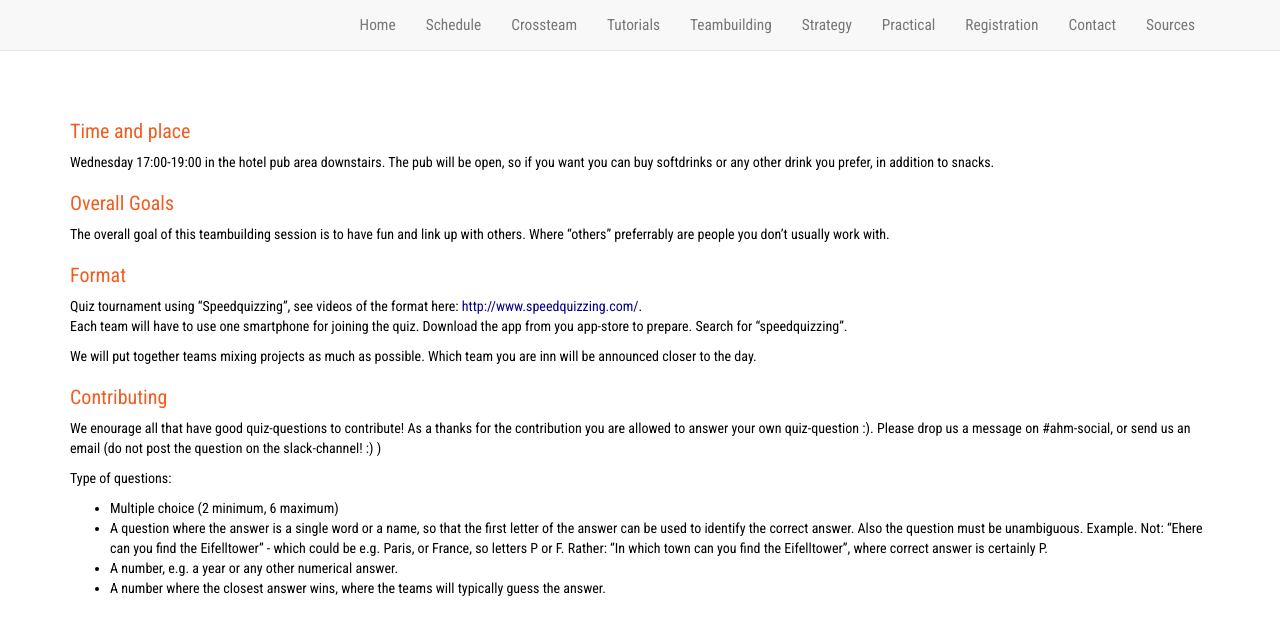
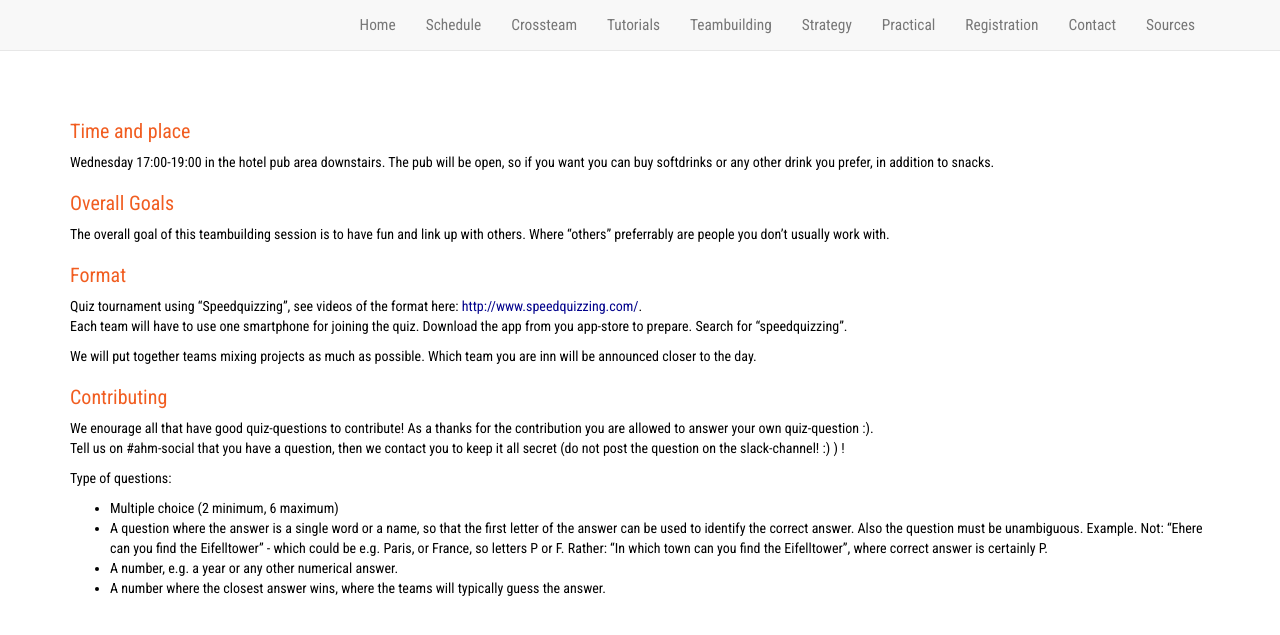
Before and after one commit to neicnordic/ahm18.neic.nordforsk.org, a Jekyll site: the page built from teambuilding.md, in a window 1280 px wide. Shown: the top 635 px of the page. Built offline with Jekyll 4.4.1, drawn with Linux system fonts in a browser that asks for light colours; nearby versions of some CDN libraries; our own code applies the rules of GitHub Pages for plain Markdown files.

Commit message:
Clarified quizz question contribution

```diff
--- a/teambuilding.md
+++ b/teambuilding.md
@@ -17,7 +17,8 @@ We will put together teams mixing projects as much as possible. Which team you a
 
 
 ### Contributing
-We enourage all that have good quiz-questions to contribute! As a thanks for the contribution you are allowed to answer your own quiz-question :). Please drop us a message on #ahm-social, or send us an email (do not post the question on the slack-channel! :) )
+We enourage all that have good quiz-questions to contribute! As a thanks for the contribution you are allowed to answer your own quiz-question :). <br>
+Tell us on #ahm-social that you have a question, then we contact you to keep it all secret (do not post the question on the slack-channel! :) ) !
 
 Type of questions:
 * Multiple choice (2 minimum, 6 maximum)
```
